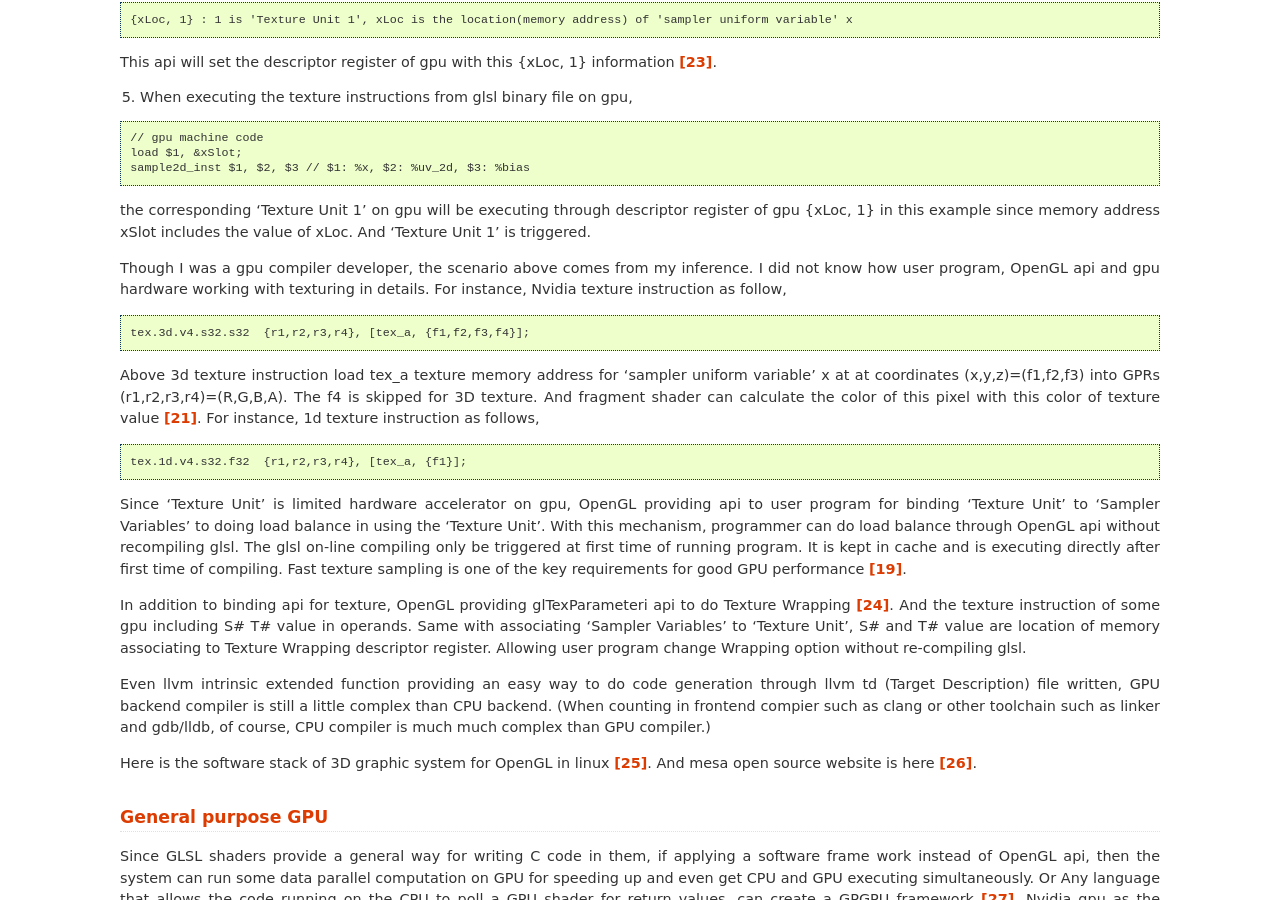
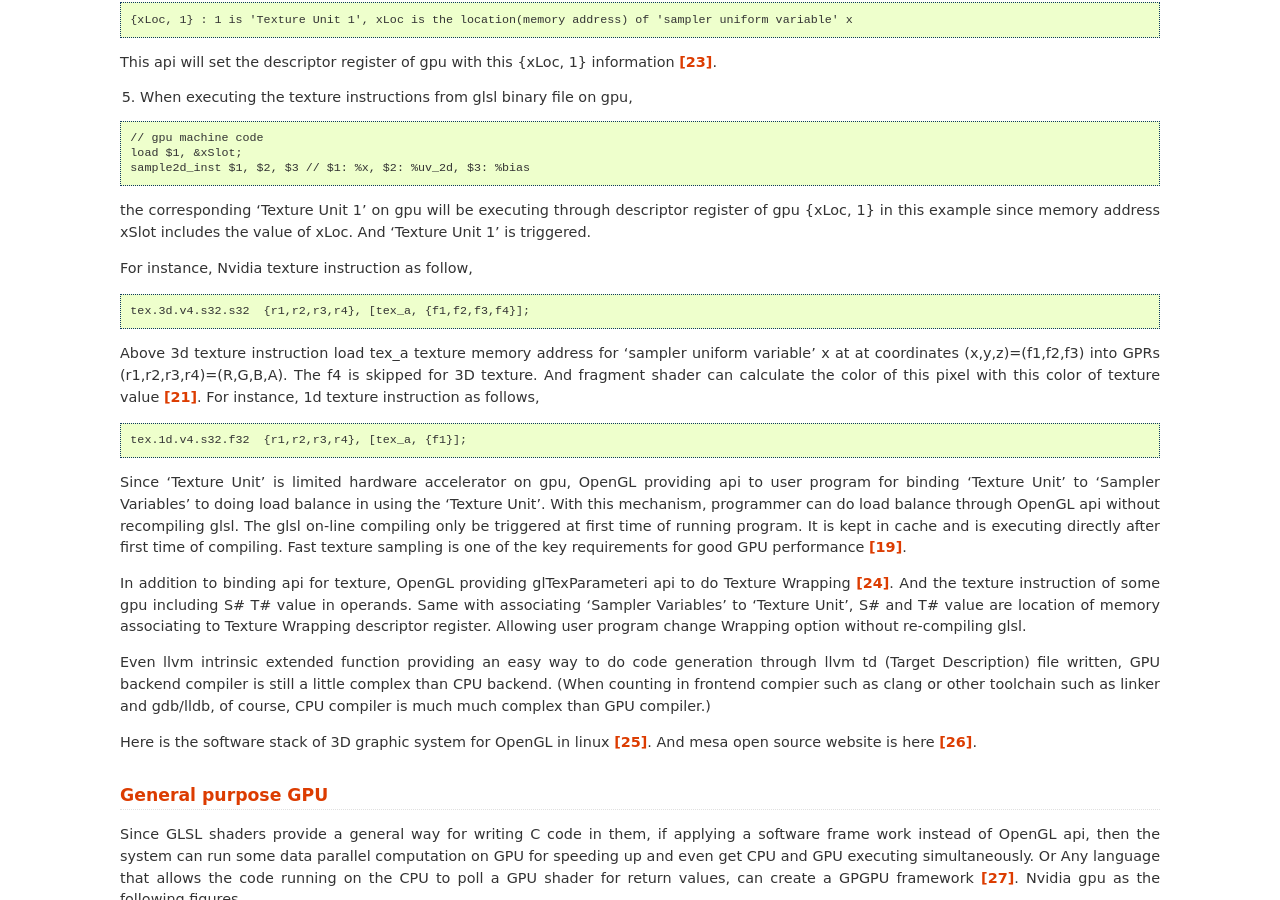
Before and after one commit to Jonathan2251/lbd, a Sphinx documentation site: the page built from source/gpu.rst, in a window 1280 px wide and 900 px high, scrolled down 6335 px. Built offline with Sphinx 7.4.7, drawn with Linux system fonts in a browser that asks for light colours; pages that are not in the unit, such as notebooks, are missing from menus; some of the changed text lies outside the part shown.

Commit message:
remove uncertain statement

```diff
--- a/source/gpu.rst
+++ b/source/gpu.rst
@@ -310,9 +310,7 @@ the corresponding 'Texture Unit 1' on gpu will be executing through descriptor
 register of gpu {xLoc, 1} in this example since memory address xSlot includes the
 value of xLoc. And 'Texture Unit 1' is triggered.
 
-Though I was a gpu compiler developer, the scenario above comes from my inference.
-I did not know how user program, OpenGL api and gpu hardware working with
-texturing in details. For instance, Nvidia texture instruction as follow,
+For instance, Nvidia texture instruction as follow,
 
 .. code-block:: console
 
```
